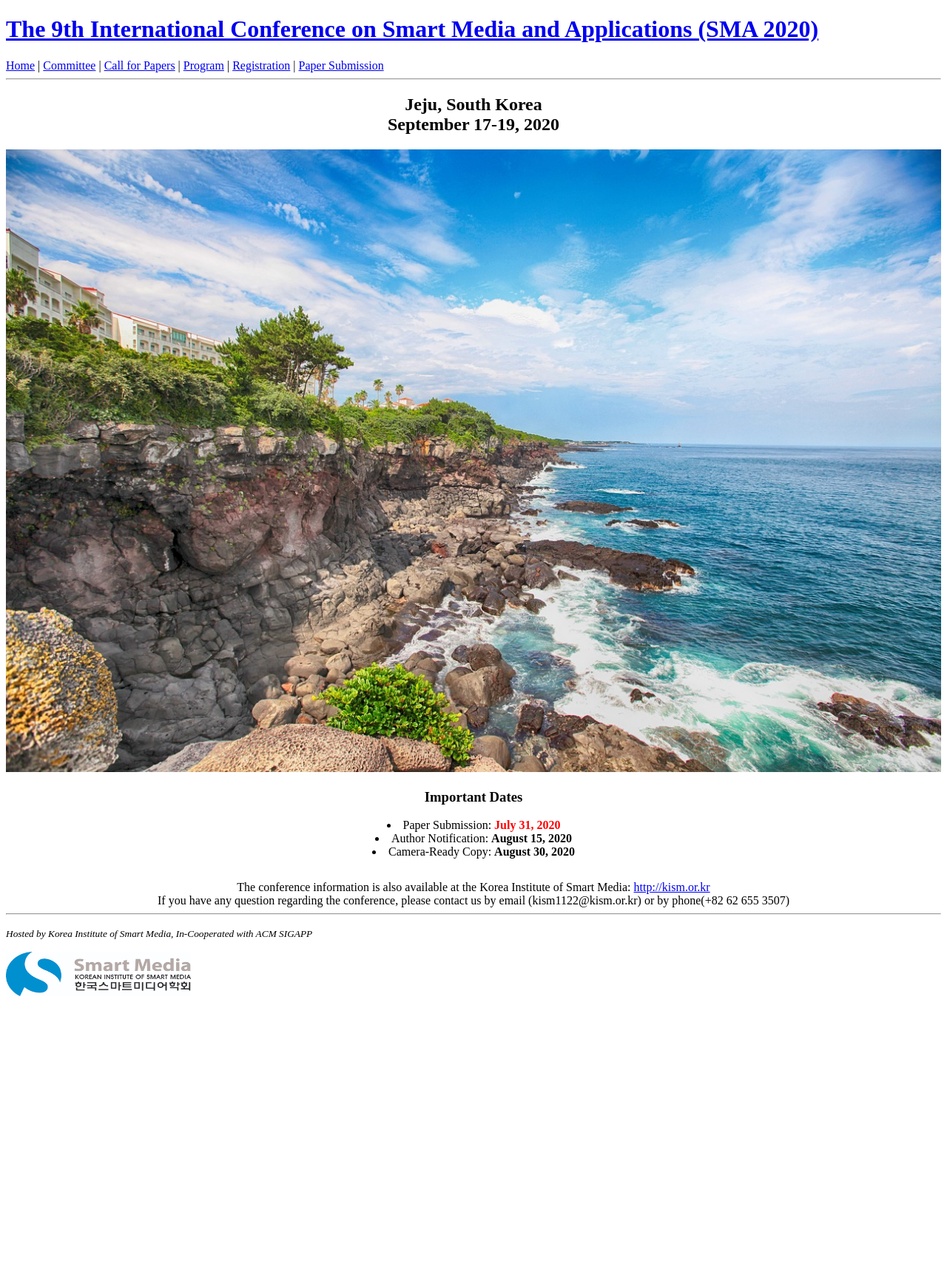
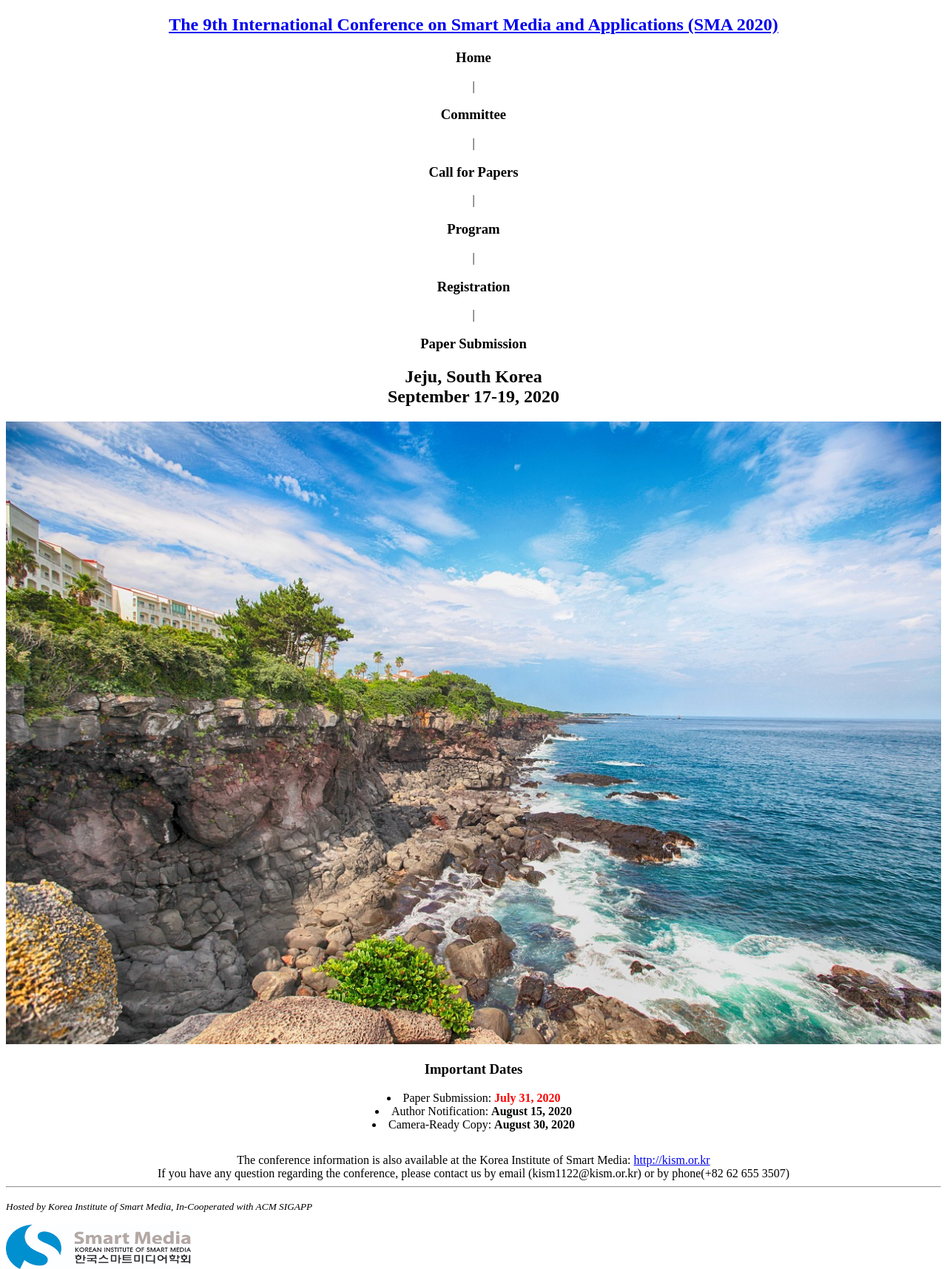
Before and after one commit to icea-conf/sma-2020.github.io, a Jekyll site: the page built from index.html, in a window 1280 px wide. Shown: the whole page at 74% size. Built offline with Jekyll 4.4.1, drawn with Linux system fonts in a browser that asks for light colours; the list of posts is cut into pages by our own code; before the commit the page ends 1347 px from its top, so only the background shows below that.

Commit message:
Update header.html

```diff
--- a/_includes/header.html
+++ b/_includes/header.html
@@ -1,5 +1,14 @@
-<header>
-    <h1><a href='http://sma-2020.github.io/'>The 9th International Conference on Smart Media and Applications (SMA 2020)</a></h1>
-</header>
-<a href='http://sma-2020.github.io/'> Home</a> | <a href='http://sma-2020.github.io/committee/'>Committee</a> | <a href='http://sma-2020.github.io/papers/'>Call for Papers</a> | <a href='http://sma-2020.github.io/program/'>Program</a> | <a href='http://sma-2020.github.io/registration/'>Registration</a> | <a href='http://sma-2020.github.io/submission/'>Paper Submission</a>
-<hr>
+<div>
+    <center>
+        <header>
+            <h2><a href='http://sma-2020.github.io/'>The 9th International Conference on Smart Media and Applications (SMA 2020)</a></h2>
+        </header>
+
+        <h3 href='http://sma-2020.github.io/'> Home</h3> |
+        <h3 href='http://sma-2020.github.io/committee/'>Committee</h3> |
+        <h3 href='http://sma-2020.github.io/papers/'>Call for Papers</h3> |
+        <h3 href='http://sma-2020.github.io/program/'>Program</h3> |
+        <h3 href='http://sma-2020.github.io/registration/'>Registration</h3> |
+        <h3 href='http://sma-2020.github.io/submission/'>Paper Submission</h3>
+    <center>
+</div>
```
